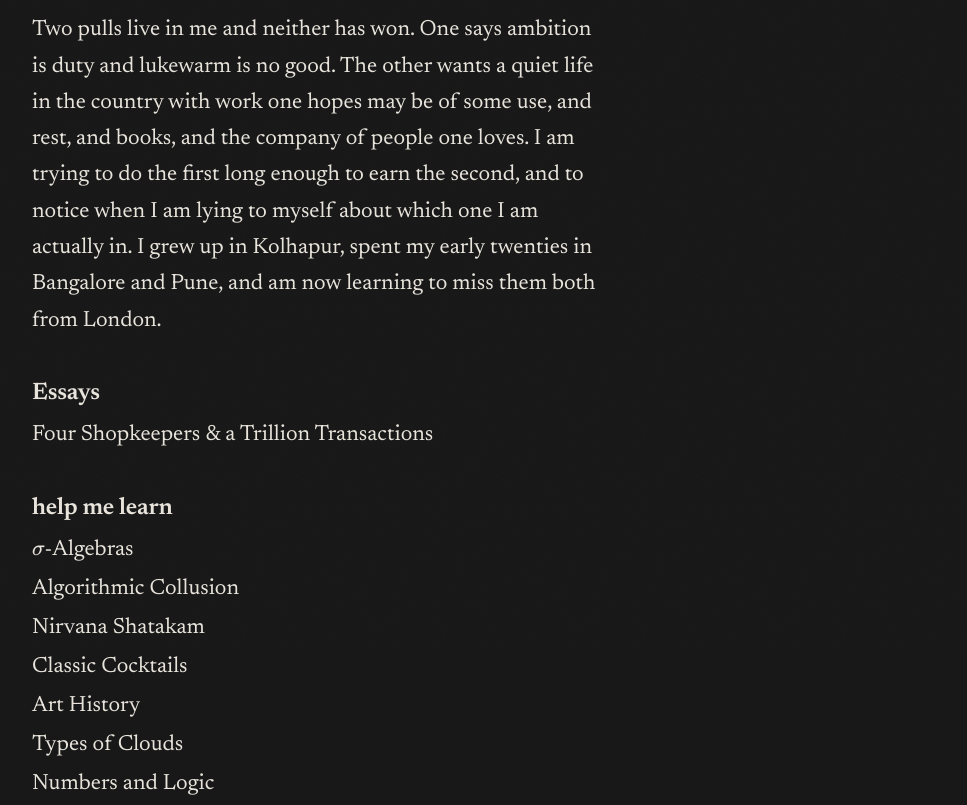
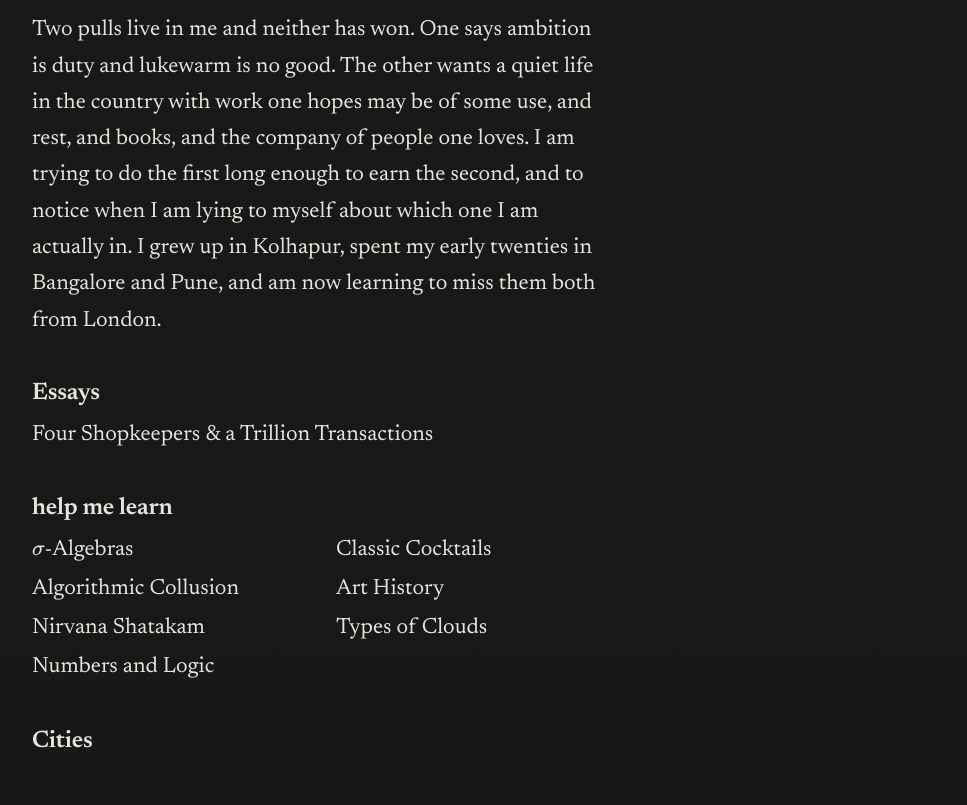
Before and after one commit to mehta-seth/mehta-seth.github.io, an Astro site: page / in a window 1280 px wide. Shown: the part 147-952 px from the top of the page, without its empty margins (312-1279 px from the left). Built offline with nearby package versions, Linux system fonts and the light colour scheme; Astro itself is replaced by a stand-in of ours.

Commit message:
home: help me learn in two columns, one list on phones

```diff
--- a/src/pages/index.astro
+++ b/src/pages/index.astro
@@ -48,6 +48,12 @@ const essays = [
 // linking to individual pages under /learn/. Like Essays, this section
 // has no index page of its own, so its heading is plain text (not a
 // link). Add a note here when it should appear on the home page.
+//
+// On screens wider than 640px the list is set in two columns. Entries
+// marked `column: 2` make up the second column and the rest the first,
+// each column in the order written here, and the two sit side by side
+// row by row (σ-Algebras beside Classic Cocktails). On phones it is one
+// list, in the order written here.
 const notes = [
   {
     // The σ (U+03C3) is a real Unicode character, so screen readers
@@ -70,6 +76,15 @@ const notes = [
     href: '/learn/nirvana-shatakam/',
   },
   {
+    // An MDX note (src/content/notes/numbers-and-logic.mdx): the front door to
+    // Whetstone, the reasoning practice site. Whetstone is built and deployed
+    // from its own repository, and GitHub Pages serves it at /whetstone/ on
+    // this same origin; the note carries the link there. Never add a page at
+    // /whetstone/ to this site, or the two would claim the same path.
+    title: 'Numbers and Logic',
+    href: '/learn/numbers-and-logic/',
+  },
+  {
     // Not an MDX note: The Gold Room is a standalone WebGL app shipped as a
     // static file at public/learn/classic-cocktails/index.html. Astro copies
     // public/ verbatim, so this link opens the app itself, with no
@@ -77,6 +92,7 @@ const notes = [
     // classic-cocktails entry, or the two would claim the same URL.
     title: 'Classic Cocktails',
     href: '/learn/classic-cocktails/',
+    column: 2,
   },
   {
     // An MDX note (src/content/notes/art-history.mdx): the front door to the
@@ -85,21 +101,14 @@ const notes = [
     // takedown notice; the canon's own source is outside this repo.
     title: 'Art History',
     href: '/learn/art-history/',
+    column: 2,
   },
   {
     // Types of Clouds: a standalone three.js page in public/learn/clouds/, not a note:
     // the ten cloud genera, each formed in turn in a live sky (§13.17).
     title: 'Types of Clouds',
     href: '/learn/clouds/',
-  },
-  {
-    // An MDX note (src/content/notes/numbers-and-logic.mdx): the front door to
-    // Whetstone, the reasoning practice site. Whetstone is built and deployed
-    // from its own repository, and GitHub Pages serves it at /whetstone/ on
-    // this same origin; the note carries the link there. Never add a page at
-    // /whetstone/ to this site, or the two would claim the same path.
-    title: 'Numbers and Logic',
-    href: '/learn/numbers-and-logic/',
+    column: 2,
   },
 ];
 
@@ -170,12 +179,13 @@ const emailObfuscated = 'ad1t.mehta00<at>gmail<dot>com';
           Essays, this section has no index page of its own, so the
           heading is plain text (not a link). Lowercase "help me learn"
           matches the section's identity across the site. Sits between
-          Essays and Cities. */}
+          Essays and Cities. Two columns on wider screens, one list on
+          phones (see the notes array and .linklist--columns). */}
       <section class="home-section" aria-labelledby="h-hml">
         <h2 id="h-hml" class="home-section__heading">help me learn</h2>
-        <ul class="linklist">
+        <ul class="linklist linklist--columns">
           {notes.map((note) => (
-            <li class="linklist__item">
+            <li class:list={['linklist__item', { 'linklist__item--column-2': note.column === 2 }]}>
               <a href={note.href}>{note.title}</a>
             </li>
           ))}
@@ -253,11 +263,17 @@ const emailObfuscated = 'ad1t.mehta00<at>gmail<dot>com';
     margin-bottom: 2rem;
   }
 
+  /* The bio's measure. The help me learn columns stop at it too, so they
+     end within the bio's right margin (see .linklist--columns). */
+  .home-card {
+    --bio-measure: 36rem;
+  }
+
   .bio {
     /* Slightly muted body color echoes Dario's bio paragraph: the
        wordmark is the primary voice, the bio is context. */
     color: var(--text);
-    max-width: 36rem;
+    max-width: var(--bio-measure);
   }
 
   /* Section headings ("Essays", "Cities") — per §3.2 these sit inline
@@ -332,6 +348,31 @@ const emailObfuscated = 'ad1t.mehta00<at>gmail<dot>com';
     border-bottom-color: var(--accent);
   }
 
+  /* help me learn in two columns, above the 640px phone breakpoint that
+     .home-stage uses. Every item names its column, the first unless the
+     notes array marks it `column: 2` (left to auto-placement, an item can
+     land in a third column). With column flow each column then fills from
+     the top in list order, and the two share rows, so the nth entries
+     sit side by side. The list stops at the bio's measure, so the second
+     column ends within the bio's right margin. Below 641px none of this
+     applies and the list is one column, as before.
+     VISUAL TUNABLE: column-gap. */
+  @media (min-width: 641px) {
+    .linklist--columns {
+      display: grid;
+      grid-template-columns: repeat(2, minmax(0, 1fr));
+      grid-auto-flow: column;
+      column-gap: 2rem;
+      max-width: var(--bio-measure);
+    }
+    .linklist--columns > .linklist__item {
+      grid-column: 1;
+    }
+    .linklist--columns > .linklist__item--column-2 {
+      grid-column: 2;
+    }
+  }
+
   /* Email line — the business-card signature. §3.2 wants this to read
      as part of the card, not a footer. No top border, no separator.
      Italic Newsreader in accent color, sized small.
```
